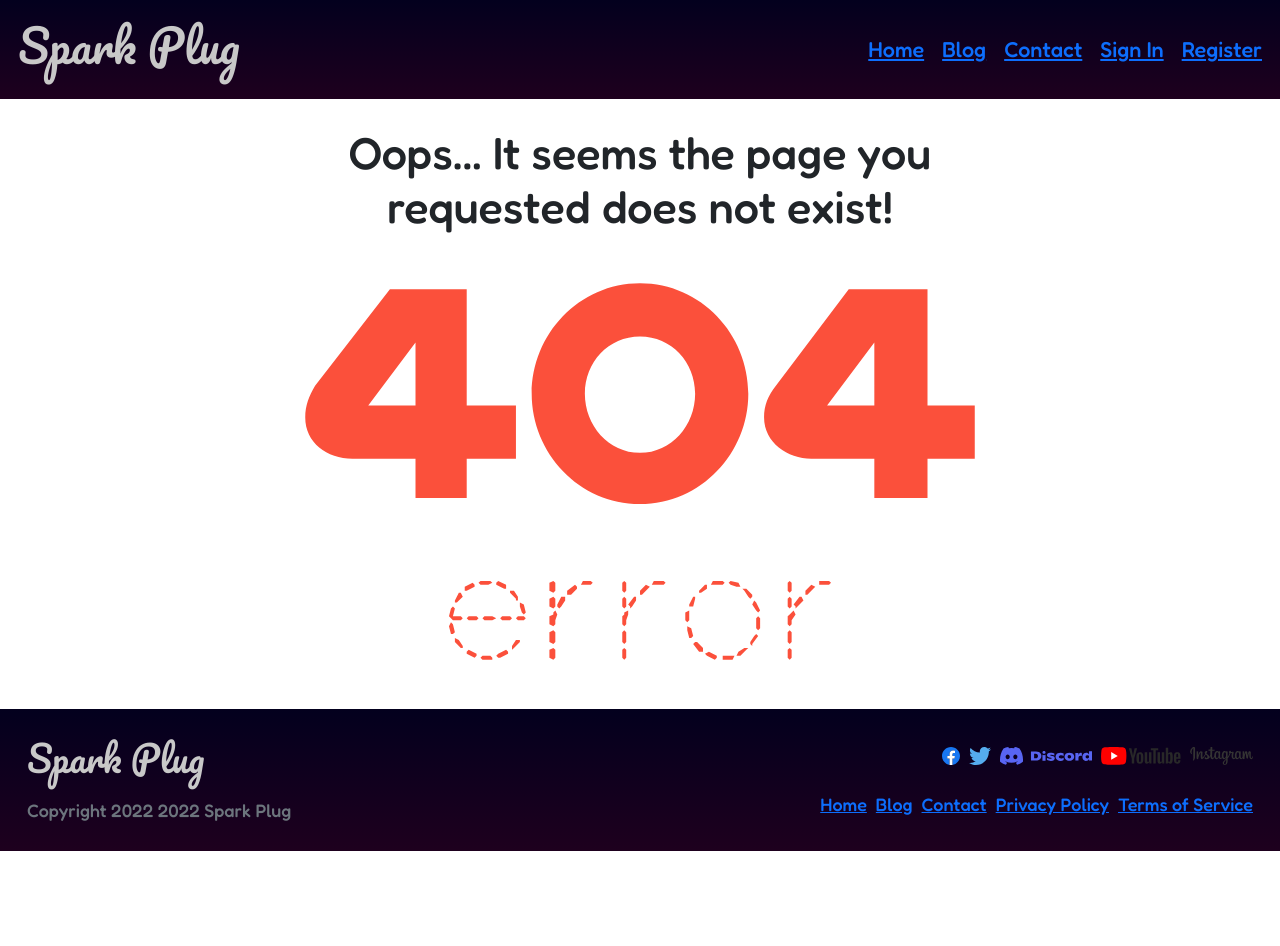
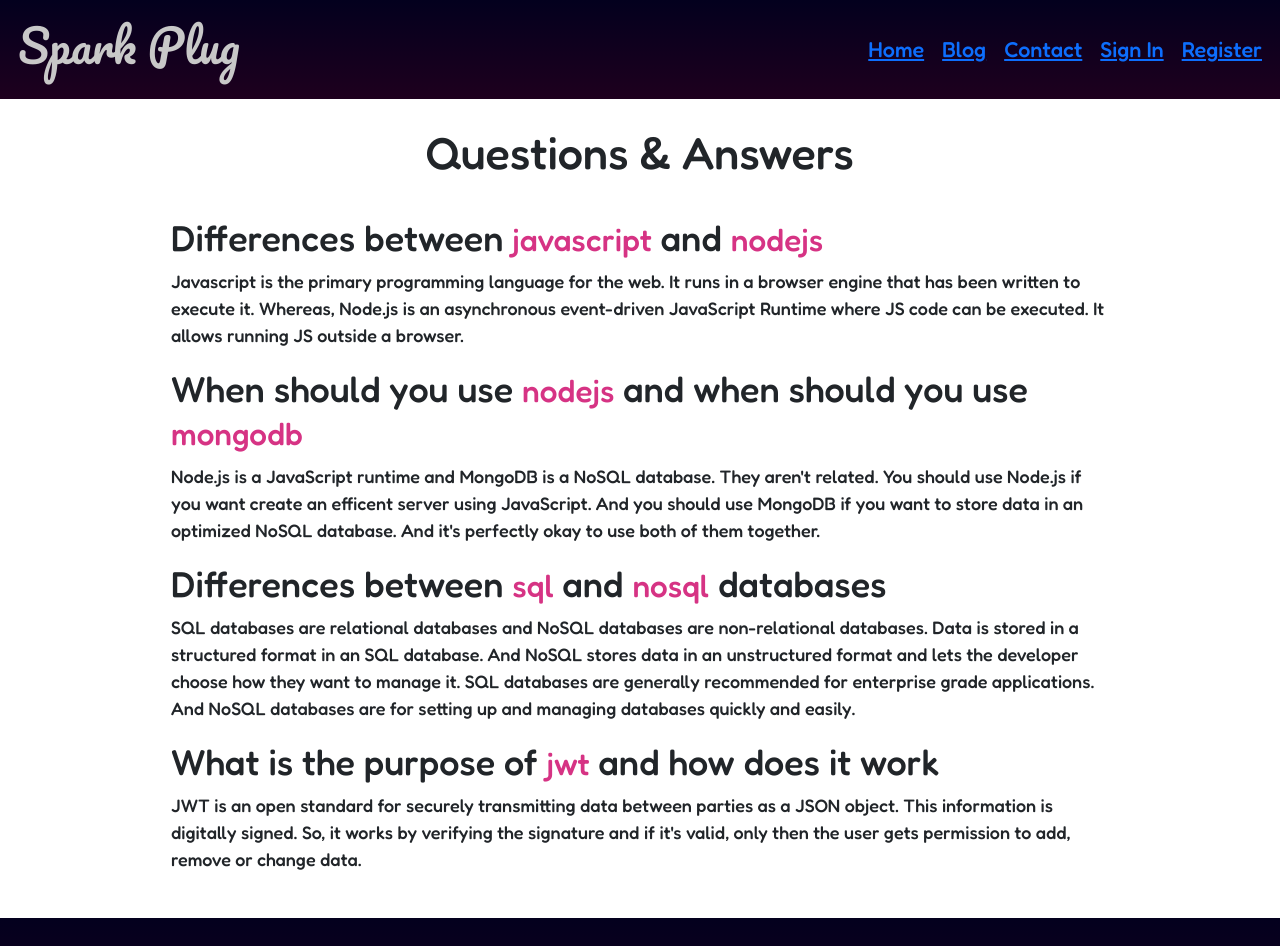
Before and after one commit to RafidMuhymin/spark-plug-client-side, a React (Create React App) app: page /blog in a window 1280 px wide. Shown: the top 946 px of the page. Before the commit the page ends 851 px from the top, so only its background shows below. Built offline with nearby package versions, Linux system fonts and the light colour scheme; no server answers.

Commit message:
added blog page

```diff
--- a/src/App.jsx
+++ b/src/App.jsx
@@ -9,6 +9,7 @@ import SignIn from "./components/SignIn/SignIn";
 import Register from "./components/Register/Register";
 import NotFound from "./components/NotFound/NotFound";
 import Contact from "./components/Contact/Contact";
+import Blog from "./components/Blog/Blog";
 
 function App() {
   return (
@@ -18,6 +19,7 @@ function App() {
         <Route path="/" element={<Home />} />
         <Route path="/home" element={<Home />} />
         <Route path="/inventory/:id" element={<Inventory />} />
+        <Route path="/blog" element={<Blog />} />
         <Route path="/contact" element={<Contact />} />
         <Route path="/sign-in" element={<SignIn />} />
         <Route path="/register" element={<Register />} />
--- a/src/components/Blog/Blog.jsx
+++ b/src/components/Blog/Blog.jsx
@@ -14,10 +14,10 @@ export default function Blog() {
         </h2>
 
         <p>
-          <code>Authorization</code> means authorizing or giving someone power
-          to access private or secure things. And <code>authentication</code>{" "}
-          means authenticating or verifying someone that what they are saying
-          about them is true.
+          Javascript is the primary programming language for the web. It runs in
+          a browser engine that has been written to execute it. Whereas, Node.js
+          is an asynchronous event-driven JavaScript Runtime where JS code can
+          be executed. It allows running JS outside a browser.
         </p>
 
         <h2>
@@ -26,12 +26,11 @@ export default function Blog() {
         </h2>
 
         <p>
-          I am using <code>firebase</code> because it is one of the best tools
-          out there to implement authentication in applications. It is easy to
-          use and it is very powerful. There are many other good options
-          available too, such as, <code>Supabase</code>,{" "}
-          <code>Passport JS</code>, <code>Auth0</code>, <code>Okta</code>,{" "}
-          <code>Amazon Cognito</code> etc.
+          Node.js is a JavaScript runtime and MongoDB is a NoSQL database. They
+          aren't related. You should use Node.js if you want create an efficent
+          server using JavaScript. And you should use MongoDB if you want to
+          store data in an optimized NoSQL database. And it's perfectly okay to
+          use both of them together.
         </p>
 
         <h2>
@@ -39,10 +38,13 @@ export default function Blog() {
         </h2>
 
         <p>
-          Firebase provides other services such as, <code>Firestore</code>,{" "}
-          <code>Hosting</code>, <code>Cloud Messaging</code>,{" "}
-          <code>Cloud Functions</code>, <code>Firebase ML</code>, etc. other
-          than authentication.
+          SQL databases are relational databases and NoSQL databases are
+          non-relational databases. Data is stored in a structured format in an
+          SQL database. And NoSQL stores data in an unstructured format and lets
+          the developer choose how they want to manage it. SQL databases are
+          generally recommended for enterprise grade applications. And NoSQL
+          databases are for setting up and managing databases quickly and
+          easily.
         </p>
 
         <h2>
@@ -50,10 +52,10 @@ export default function Blog() {
         </h2>
 
         <p>
-          Firebase provides other services such as, <code>Firestore</code>,{" "}
-          <code>Hosting</code>, <code>Cloud Messaging</code>,{" "}
-          <code>Cloud Functions</code>, <code>Firebase ML</code>, etc. other
-          than authentication.
+          JWT is an open standard for securely transmitting data between parties
+          as a JSON object. This information is digitally signed. So, it works
+          by verifying the signature and if it's valid, only then the user gets
+          permission to add, remove or change data.
         </p>
       </div>
     </main>
```
